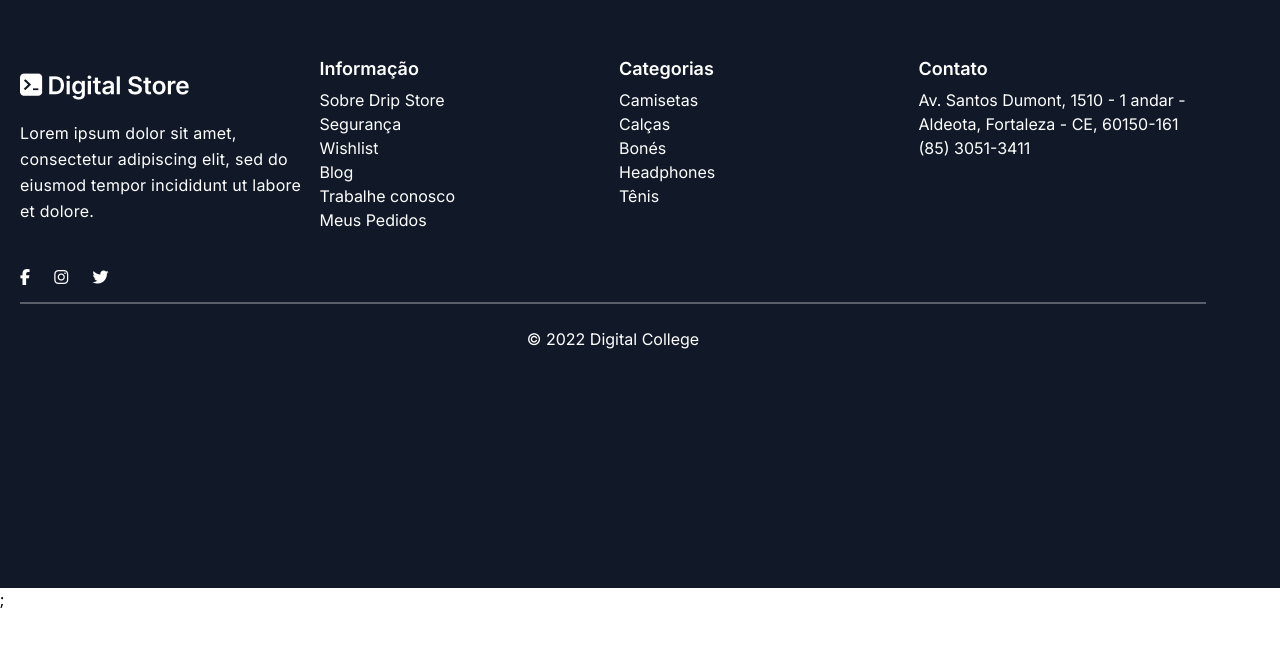
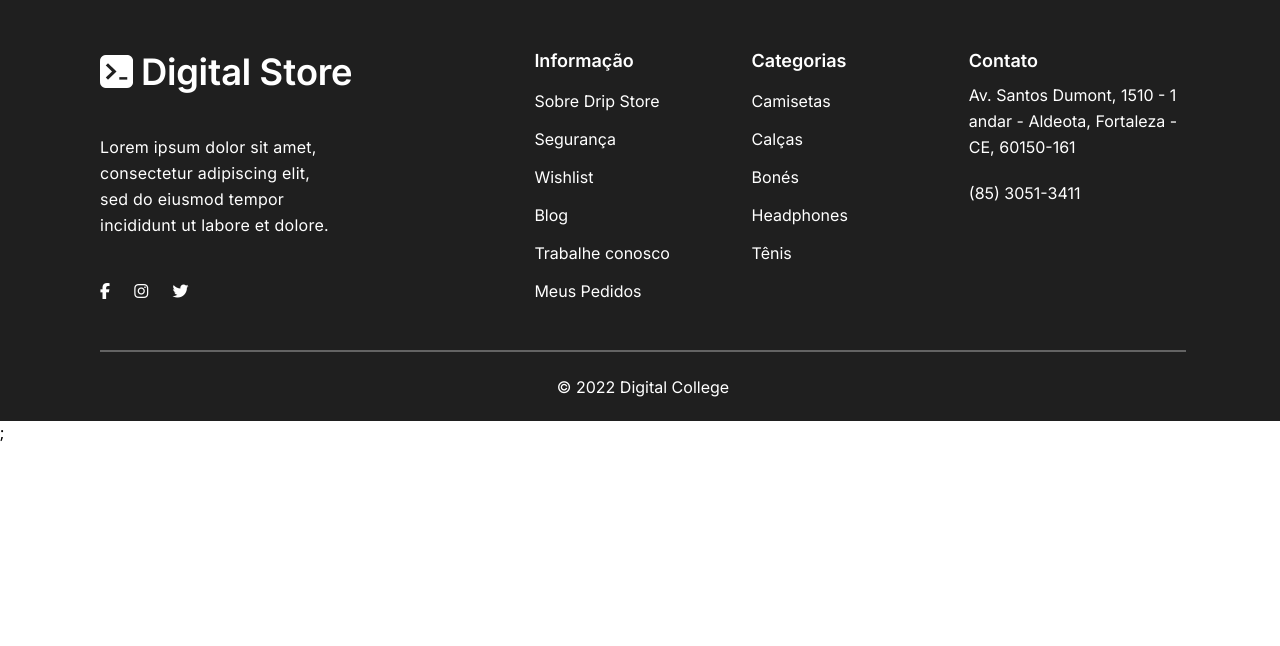
Before and after one commit to flaviare1s/dripstore-fs-06-sul, a React (Vite) app: page / in a window 1280 px wide. Shown: the top 646 px of the page. Built offline with nearby package versions, Linux system fonts and the light colour scheme.

Commit message:
Continuação do desenvolvimento do layout do footer

```diff
--- a/src/components/Footer.jsx
+++ b/src/components/Footer.jsx
@@ -4,13 +4,13 @@ export function Footer() {
 
 
     return (
-        <footer className="bg-gray-900 font-Inter text-white">
-        <div className="m-auto pl-5 pr-[74px] pt-[50px] pb-[46px] grid grid-cols-2 grid-rows-3 md:grid-cols-4 md:grid-rows-2 gap-3">
+        <footer className="bg-[#1F1F1F] font-Inter text-white">
+        <div className="m-auto pl-5 md:pl-[100px] pr-[74px] md:pr-[94px] pt-[50px] pb-[46px] md:pb-[22px] grid grid-cols-2 md:grid-cols-5">
 
             {/* Coluna 1 */}
-            <div className="col-span-2 md:col-span-1 font-medium text-sm md:font-normal md:text-base leading-[22px] md:leading-[26px] tracking-[.25px]">
-              <img className="py-5" src="logo.png" alt="Logo da Digital College" />
-              <p>Lorem ipsum dolor sit amet, consectetur adipiscing elit, sed do eiusmod tempor incididunt ut labore et dolore.</p>
+            <div className="col-span-2 font-medium text-sm md:font-normal md:text-base leading-[22px] md:leading-[26px] tracking-[.25px] pb-10">
+              <img className="pb-5 md:pb-10 w-[170px] md:w-[253px]" src="logo.png" alt="Logo da Digital College" />
+              <p className="lg:pr-48">Lorem ipsum dolor sit amet, consectetur adipiscing elit, sed do eiusmod tempor incididunt ut labore et dolore.</p>
               <div className="flex gap-6 pt-5 md:pt-10">
                 <a href="#"><i class="fa-brands fa-facebook-f"></i></a>
                 <a href="#"><i class="fa-brands fa-instagram"></i></a>
@@ -19,9 +19,9 @@ export function Footer() {
             </div>
 
             {/* Coluna 2 */}
-            <div className="col-span-1">
-              <h2 className="text-lg font-semibold leading-[22px] md:leading-[38px]">Informação</h2>
-              <ul className="flex flex-col">
+            <div className="col-span-1 pb-10">
+              <h2 className="text-lg font-semibold leading-[22px] pb-2.5">Informação</h2>
+              <ul className="flex flex-col leading-[31px] md:leading-[38px]">
                 <a href="#">Sobre Drip Store</a>
                 <a href="#">Segurança</a>
                 <a href="#">Wishlist</a>
@@ -32,9 +32,9 @@ export function Footer() {
             </div>
 
             {/* Coluna 3 */}
-            <div className="col-span-1">
-            <h2 className="text-lg font-semibold leading-[22px] md:leading-[38px]">Categorias</h2>
-              <ul className="flex flex-col">
+            <div className="col-span-1 pb-10">
+            <h2 className="text-lg font-semibold leading-[22px] pb-2.5">Categorias</h2>
+              <ul className="flex flex-col leading-[31px] md:leading-[38px]">
                 <a href="#">Camisetas</a>
                 <a href="#">Calças</a>
                 <a href="#">Bonés</a>
@@ -45,13 +45,13 @@ export function Footer() {
 
             {/* Coluna 4 */}
             <div className="col-span-2 md:col-span-1">
-              <h2 className="text-lg font-semibold leading-[22px] md:leading-[38px]">Contato</h2>
-              <p>Av. Santos Dumont, 1510 - 1 andar - Aldeota, Fortaleza - CE, 60150-161</p>
-              <p>(85) 3051-3411</p>
+              <h2 className="text-lg font-semibold leading-[22px] pb-2.5">Contato</h2>
+              <p className="leading-[31px] md:leading-[26px] pb-5">Av. Santos Dumont, 1510 - 1 andar - Aldeota, Fortaleza - CE, 60150-161</p>
+              <p className="leading-[31px] md:leading-[26px] mb-[23px]">(85) 3051-3411</p>
             </div>
 
             {/* Linha 2 desktop */}
-            <div className="col-span-2 md:col-span-4 border-t-2 border-white border-opacity-30 pt-[23px]">
+            <div className="col-span-2 md:col-span-5 border-t-2 border-white border-opacity-30 pt-[23px] md:pb-0">
               <p className="text-center">© 2022 Digital College</p>
             </div>
         </div>
```
Also changed, not shown: public/logo.png.
